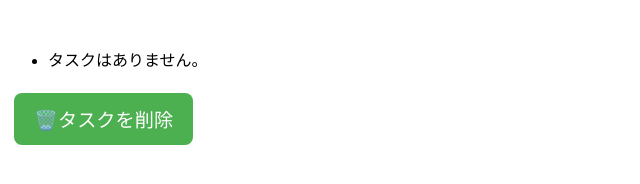
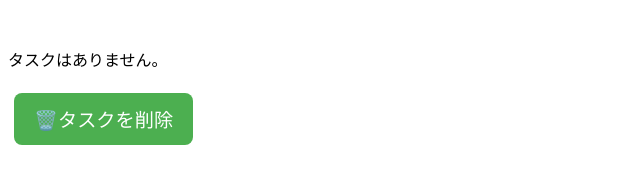
Before and after one commit to crouton920/task-app, a plain HTML site: page list.html in a window 1280 px wide. Shown: the part 150-334 px from the top of the page, 0-640 px from the left. Drawn offline with Linux system fonts and the light colour scheme.

Commit message:
Add files via upload

```diff
--- a/style.css
+++ b/style.css
@@ -40,3 +40,9 @@ input[type="text"] {
 li label {
   margin-left: 8px;
 }
+
+/* タスクリストのマーカーを非表示にする */
+ul {
+  list-style: none;
+  padding-left: 0;
+}
```
